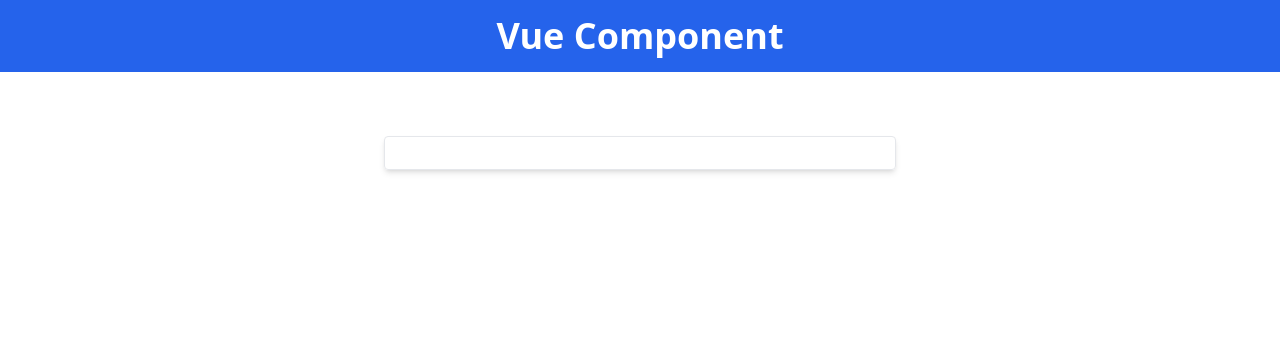
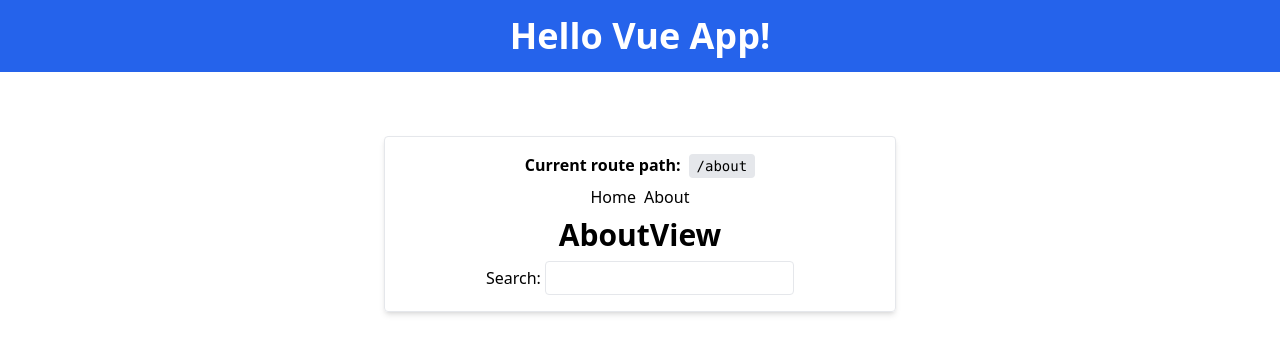
Before and after one commit to JasonWu73/vue-app, a Vue app: page /about in a window 1280 px wide. Before the commit this address had no page. Shown: the top 354 px of the page. Built offline with nearby package versions, Linux system fonts and the light colour scheme.

Commit message:
Vue Router Simple Demo

```diff
--- a/src/App.vue
+++ b/src/App.vue
@@ -5,10 +5,22 @@ import Card from './components/ui/Card.vue';
 <template>
   <Card>
     <template #header>
-      <h1 class="text-4xl">Vue Component</h1>
+      <h1 class="text-4xl">Hello Vue App!</h1>
     </template>
 
-    <RouterView/>
+    <p>
+      <strong>Current route path:</strong>
+      <code class="ml-2 py-1 px-2 text-sm bg-gray-200 rounded">{{ $route.path }}</code>
+    </p>
+
+    <nav class="space-x-2">
+      <RouterLink to="/" class="hover:underline">Home</RouterLink>
+      <RouterLink to="/about" class="hover:underline">About</RouterLink>
+    </nav>
+
+    <main>
+      <RouterView/>
+    </main>
   </Card>
 </template>
 
--- /dev/null
+++ b/src/components/about/AboutView.vue
@@ -0,0 +1,26 @@
+<script setup lang="ts">
+import { computed } from 'vue';
+import { useRoute, useRouter } from 'vue-router';
+
+import Input from '../ui/Input.vue';
+
+const router = useRouter();
+const route = useRoute();
+
+const search = computed({
+  get: () => route.query.search as string ?? '',
+  set: (value: string) => {
+    router.push({ query: { search: value } });
+  }
+});
+</script>
+
+<template>
+  <h2 class="mb-2 text-3xl font-semibold">AboutView</h2>
+  <label>
+    Search: <Input v-model.trim="search" type="search"/>
+  </label>
+</template>
+
+<style scoped>
+</style>
--- a/src/components/home/HomeView.vue
+++ b/src/components/home/HomeView.vue
@@ -1,13 +1,19 @@
 <script setup lang="ts">
+import { useRouter } from 'vue-router';
 
+import Button from '../ui/Button.vue';
+
+const router = useRouter();
+
+function handleGoToAbout() {
+  router.push('/about');
+}
 </script>
 
 <template>
-  <div>
-    <h1>Home</h1>
-  </div>
+  <h2 class="mb-2 text-3xl font-semibold">HomeView</h2>
+  <Button @click="handleGoToAbout">Go to About</Button>
 </template>
 
 <style scoped>
-
 </style>
--- a/src/components/ui/Button.vue
+++ b/src/components/ui/Button.vue
@@ -26,5 +26,4 @@ const classes = computed(() => {
 </template>
 
 <style scoped>
-
 </style>
--- a/src/components/ui/Card.vue
+++ b/src/components/ui/Card.vue
@@ -20,5 +20,4 @@
 </template>
 
 <style scoped>
-
 </style>
--- /dev/null
+++ b/src/components/ui/Input.vue
@@ -0,0 +1,33 @@
+<script setup lang="ts">
+type Props = {
+  type?: 'text' | 'email' | 'password' | 'search' | 'tel' | 'url';
+  placeholder?: string;
+  modelValue: string;
+};
+
+type EmitEvents = {
+  (event: 'update:modelValue', value: string): void;
+};
+
+defineProps<Props>();
+
+const emit = defineEmits<EmitEvents>();
+
+function handleInput(event: Event) {
+  const target = event.target as HTMLInputElement;
+  emit('update:modelValue', target.value);
+}
+</script>
+
+<template>
+  <input
+    :modelValue="modelValue"
+    @input="handleInput($event)"
+    :type="type ?? 'text'"
+    :placeholder="placeholder"
+    class="py-1 px-2 border rounded outline-0 focus:ring-1 ring-blue-500"
+  >
+</template>
+
+<style scoped>
+</style>
--- a/src/router.ts
+++ b/src/router.ts
@@ -1,9 +1,11 @@
 import { createRouter, createWebHistory, type RouteRecordRaw } from 'vue-router';
 
 import HomeView from './components/home/HomeView.vue';
+import AboutView from './components/about/AboutView.vue';
 
 const routes: Readonly<RouteRecordRaw[]> = [
-  { path: '/', component: HomeView }
+  { path: '/', component: HomeView },
+  { path: '/about', component: AboutView }
 ];
 
 const router = createRouter({
```
